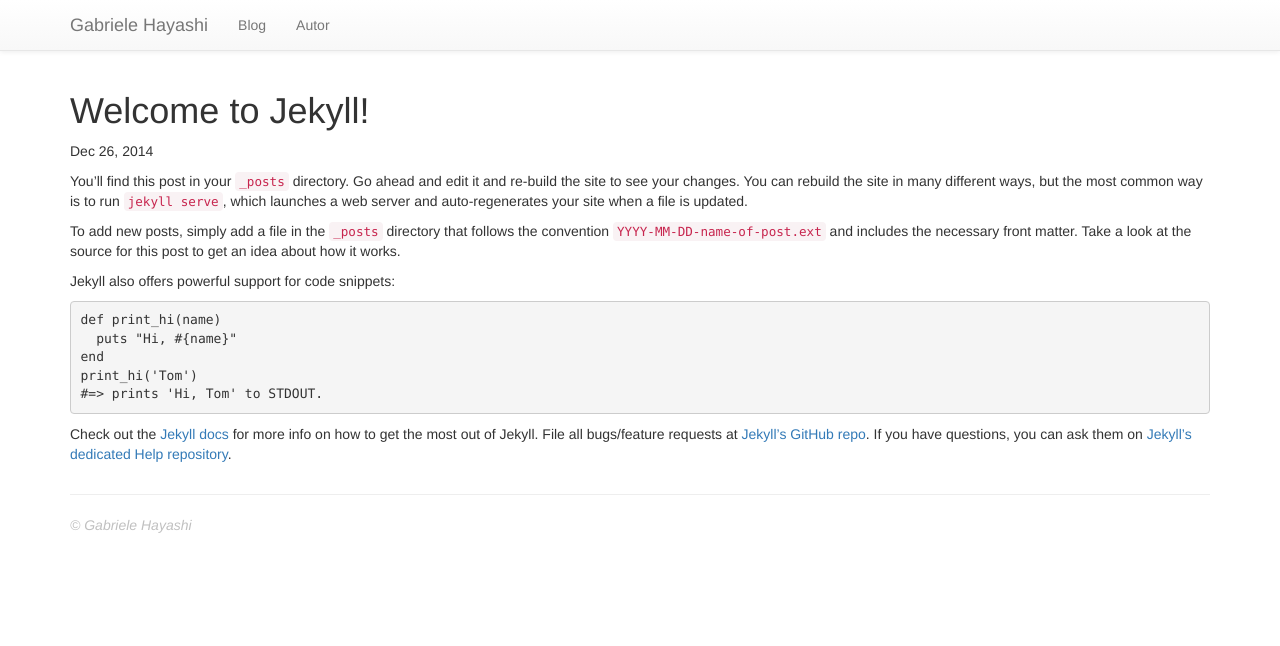
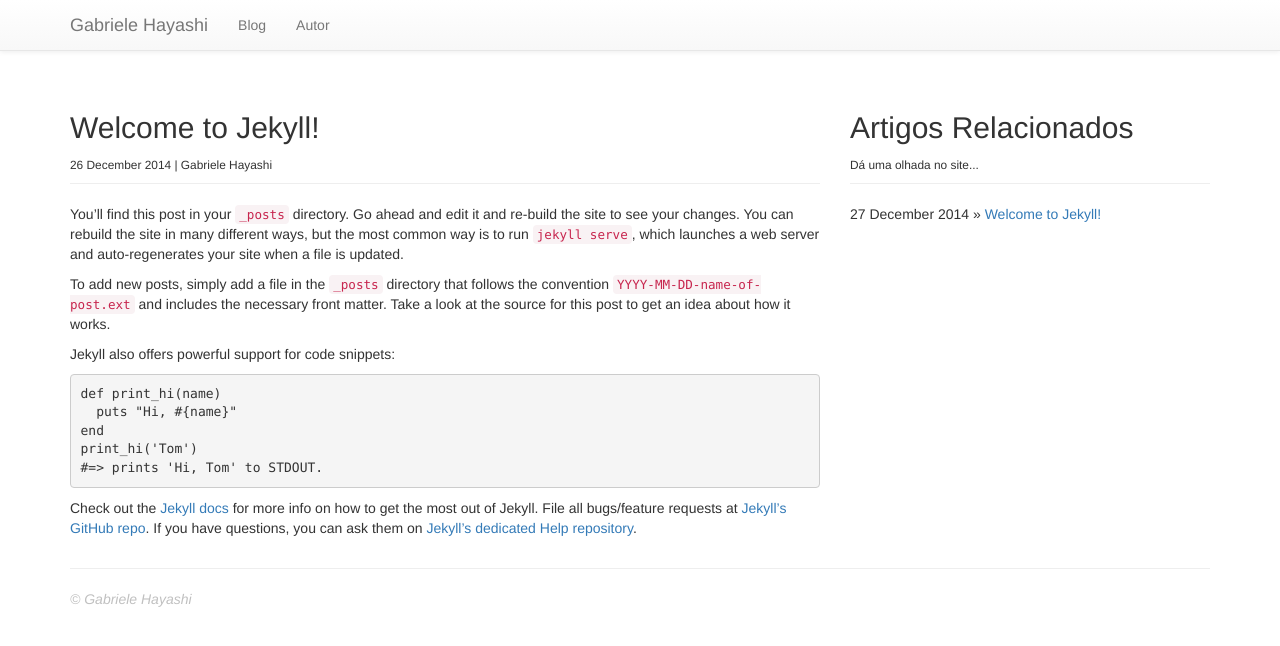
Before and after one commit to gahayashi/gahayashi.github.io, a Jekyll site: the page built from _posts/2014-12-26-welcome-to-jekyll.markdown, in a window 1280 px wide. Shown: the top 646 px of the page. Built offline with Jekyll 4.4.1, drawn with Linux system fonts in a browser that asks for light colours.

Commit message:
Layout cannot be that wide, else it's hard to read

```diff
--- a/_layouts/page.html
+++ b/_layouts/page.html
@@ -3,7 +3,7 @@ layout: base
 ---
 
 <div class="row">
-	<div class="col-md-12">
+	<div class="col-md-8">
 		<header class="page-header">
 			<h2>{{ page.title }}</h2>
 			{% if page.subtitle %}
--- a/_layouts/post.html
+++ b/_layouts/post.html
@@ -1,15 +1,24 @@
 ---
 layout: base
 ---
-<div class="post">
 
-  <header class="post-header">
-    <h1 class="post-title">{{ page.title }}</h1>
-    <p class="post-meta">{{ page.date | date: "%b %-d, %Y" }}{% if page.author %} • {{ page.author }}{% endif %}{% if page.meta %} • {{ page.meta }}{% endif %}</p>
-  </header>
+<div class="row">
+	<div class="col-md-8">
+		<header class="page-header">
+			<h2>{{ page.title }}</h2>
+			<small>{{ page.date | date_to_long_string }} | {{ site.author }}</small>
+		</header>
 
-  <article class="post-content">
-    {{ content }}
-  </article>
+		{{ content }}
+	</div>
+	<div class="col-md-4">
+		<header class="page-header">
+			<h2>Artigos Relacionados</h2>
+			<small>Dá uma olhada no site...</small>
+		</header>
 
+		{% for related in site.related_posts %}
+			<div>{{ related.date | date_to_long_string }} &raquo; <a href="{{ related.url }}">{{ related.title }}</a></div>
+		{% endfor %}
+	</div>
 </div>
```
Also changed, not shown: 2-about.md (+1 -5 lines), _posts/2014-12-27-welcome-to-jekyll.markdown (added, +25 -0 lines).
